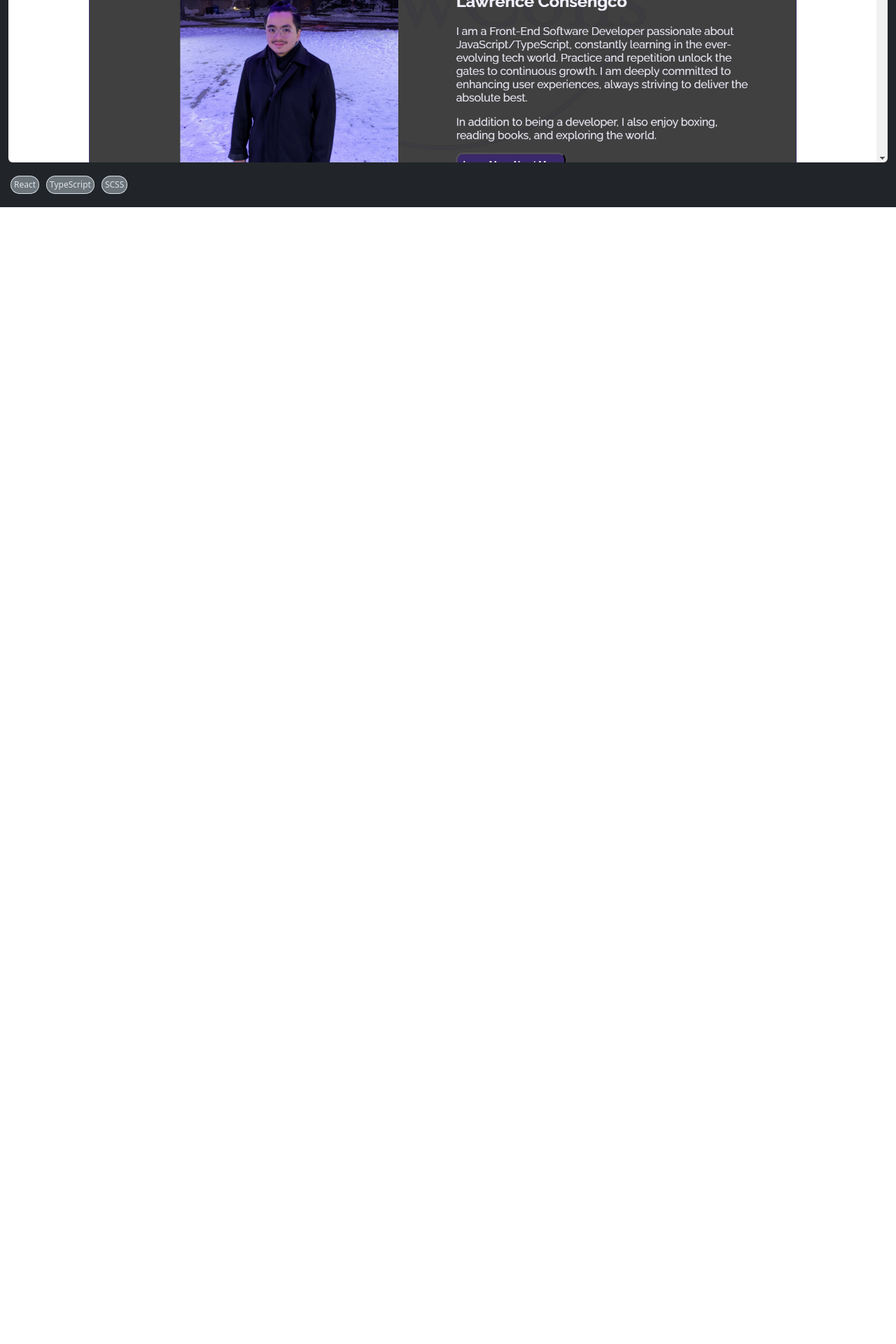
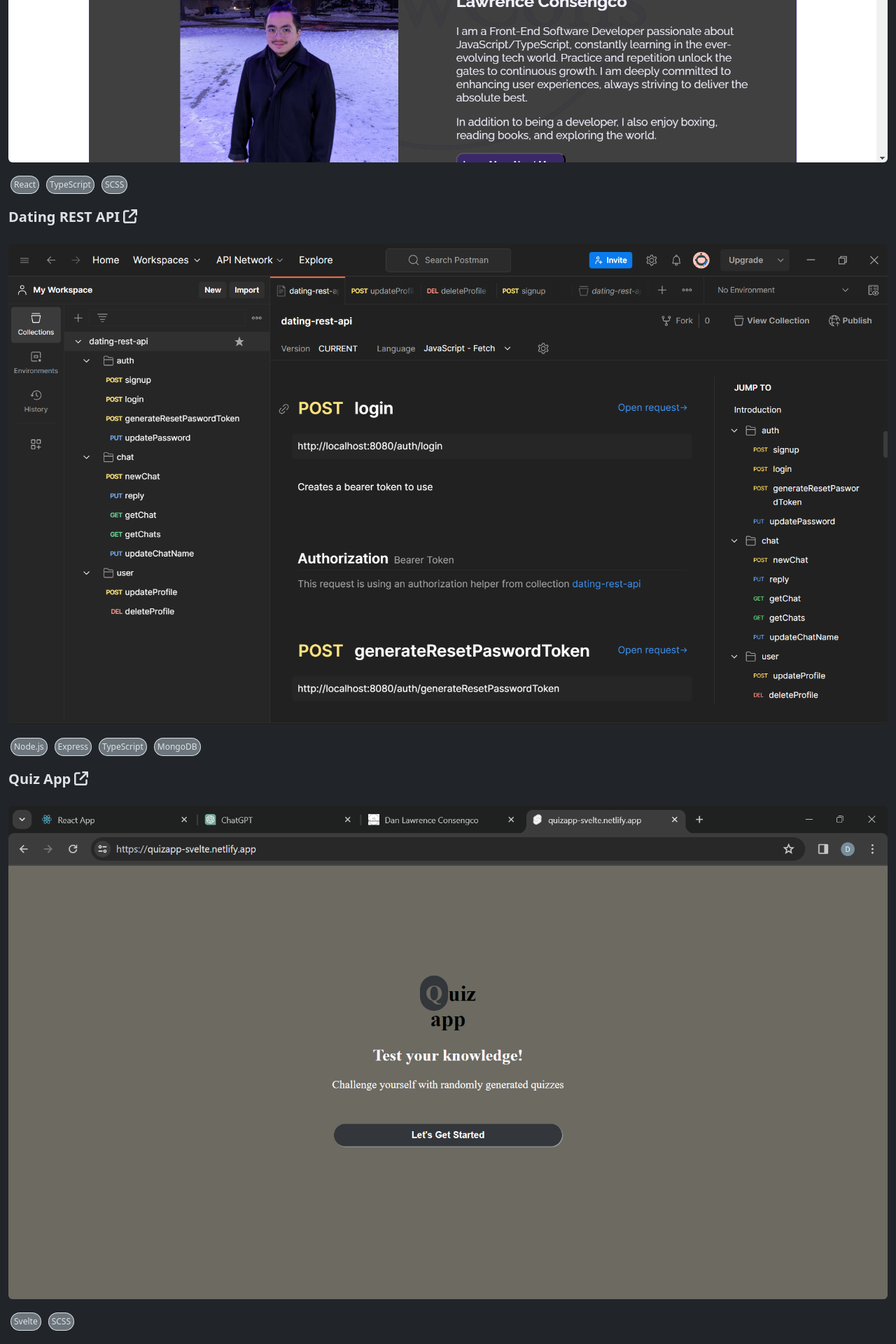
Before and after one commit to DanDaMan23/software-development-portfolio, a React (Create React App) app: page / in a window 1280 px wide. Shown: the part 1369-3289 px from the top of the page at 70% size. Before the commit the page ends 1665 px from the top, so only its background shows below. Built offline with nearby package versions, Linux system fonts and the light colour scheme.

Commit message:
Added a few more projects

```diff
--- a/src/sections/projects/project-card.tsx
+++ b/src/sections/projects/project-card.tsx
@@ -49,12 +49,16 @@ export default function ProjectCard({
   const modalFooter =
     sourceCodeLink || liveLink ? (
       <div className='flex justify-around'>
+        {sourceCodeLink && (
           <a href={sourceCodeLink} target='_blank' rel='noopener noreferrer'>
             {text.sourceCodeLabel} <FontAwesomeIcon icon={faLink} />
           </a>
+        )}
+        {liveLink && (
           <a href={liveLink} target='_blank' rel='noopener noreferrer'>
             {text.liveLinkLabel} <FontAwesomeIcon icon={faLink} />
           </a>
+        )}
       </div>
     ) : undefined
 
--- a/src/sections/projects/text.json
+++ b/src/sections/projects/text.json
@@ -7,6 +7,19 @@
       "techStack": ["React", "TypeScript", "SCSS"],
       "sourceCodeLink": "https://github.com/DanDaMan23/dan-personal-blog",
       "liveLink": "https://dan-lawrence-consengco.netlify.app/"
+    },
+    {
+      "name": "Dating REST API",
+      "imagePath": "/images/project-images/dating-rest-api-postman-docs.png",
+      "techStack": ["Node.js", "Express", "TypeScript", "MongoDB"],
+      "sourceCodeLink": "https://github.com/DanDaMan23/dating-rest-api"
+    },
+    {
+      "name": "Quiz App",
+      "imagePath": "/images/project-images/quiz-app.png",
+      "techStack": ["Svelte", "SCSS"],
+      "sourceCodeLink": "https://github.com/DanDaMan23/big-dev-soon-quiz-app-freerun-r1hnzb",
+      "liveLink": "https://quizapp-svelte.netlify.app/"
     }
   ],
   "sourceCodeLabel": "Source Code",
```
Lines whose indentation alone changed are shown as unchanged.
